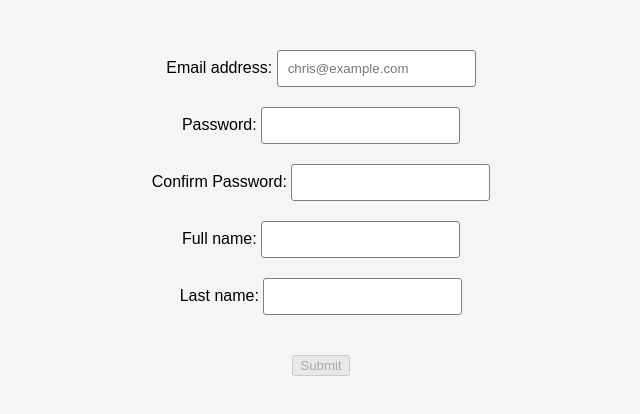
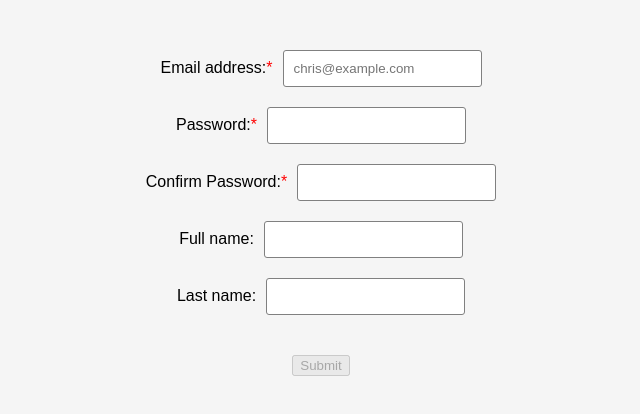
Before and after one commit to chris-bingham/my-first-react-app, a React (Create React App) app: page / in a window 1280 px wide. Shown: the top 414 px of the page, without its empty margins (319-959 px from the left). Built offline with nearby package versions, Linux system fonts and the light colour scheme.

Commit message:
required start

```diff
--- a/src/App.css
+++ b/src/App.css
@@ -19,7 +19,11 @@ input[type="password"] {
 }
 
 label {
-  width: 200px;
+  margin-right: 10px;
+}
+
+label .required-star {
+  color: red;
 }
 
 .invalid-field {
--- a/src/InputField.js
+++ b/src/InputField.js
@@ -11,7 +11,10 @@ const InputField = ({
 }) => {
   return (
     <div className="form-group">
-      <label htmlFor={id}>{label}</label>
+      <label htmlFor={id}>
+        {label}
+        <span className="required-star">{required ? "*" : ""}</span>
+      </label>
       <input
         type={type}
         id={id}
```
Also changed, not shown: src/App.js (+5 -5 lines).
